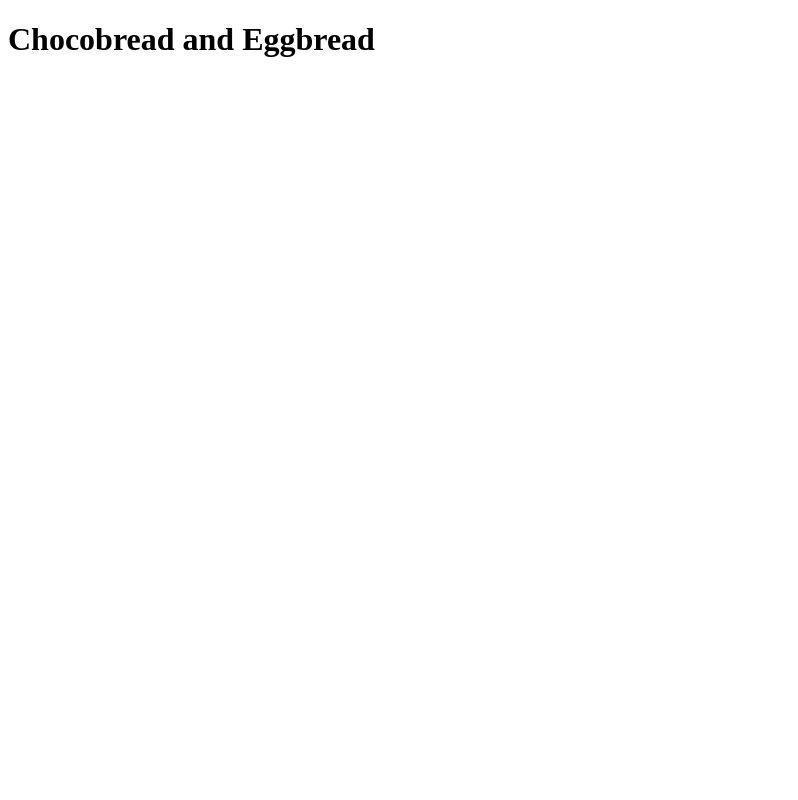
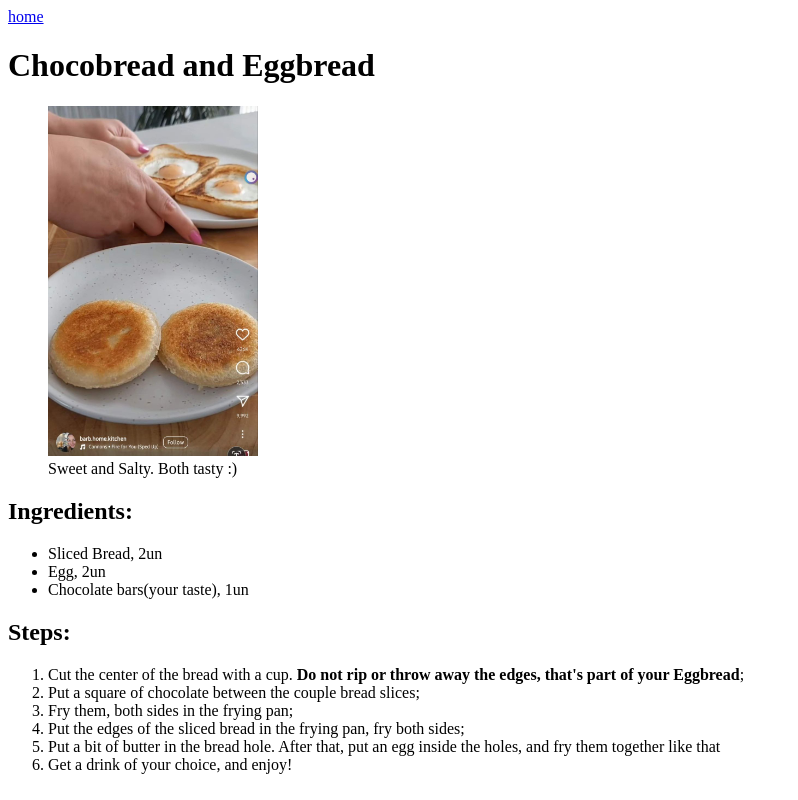
Before and after one commit to lukewood-1/odin-recipes, a plain HTML site: page recipes/breakfast/chocobread-and-eggbread.html in a window 1280 px wide. Shown: the whole page, without its empty margins (0-798 px from the left). Drawn offline with Linux system fonts and the light colour scheme.

Commit message:
feat: Edit chocobread and eggbread page
Added illustrative figure and section with ingredients and steps

```diff
--- a/recipes/breakfast/chocobread-and-eggbread.html
+++ b/recipes/breakfast/chocobread-and-eggbread.html
@@ -6,6 +6,28 @@
     <title>Chocobread and Eggbread - Odin Recipes</title>
 </head>
 <body>
+    <a href="../../index.html">home</a>
     <h1>Chocobread and Eggbread</h1>
+    <figure>
+        <img src="./images/chocobread-and-eggbread-1.jpg" height="350px" alt="photo of a chocobread and an eggbread">
+        <figcaption>Sweet and Salty. Both tasty :)</figcaption>
+    </figure>
+    <section>
+    <h2>Ingredients: </h2>
+    <ul id="ingredients">
+        <li>Sliced Bread, 2un</li>
+        <li>Egg, 2un</li>
+        <li>Chocolate bars(your taste), 1un</li>
+    </ul>
+    <h2>Steps: </h2>
+    <ol type="1">
+        <li>Cut the center of the bread with a cup. <strong>Do not rip or throw away the edges, that's part of your Eggbread</strong>;</li>
+        <li>Put a square of chocolate between the couple bread slices;</li>
+        <li>Fry them, both sides in the frying pan;</li>
+        <li>Put the edges of the sliced bread in the frying pan, fry both sides;</li>
+        <li>Put a bit of butter in the bread hole. After that, put an egg inside the holes, and fry them together like that</li>
+        <li>Get a drink of your choice, and enjoy!</li>
+    </ol>
+    </section>
 </body>
 </html>
```
Also changed, not shown: recipes/breakfast/images/chocobread-and-eggbread-1.jpg (added).
